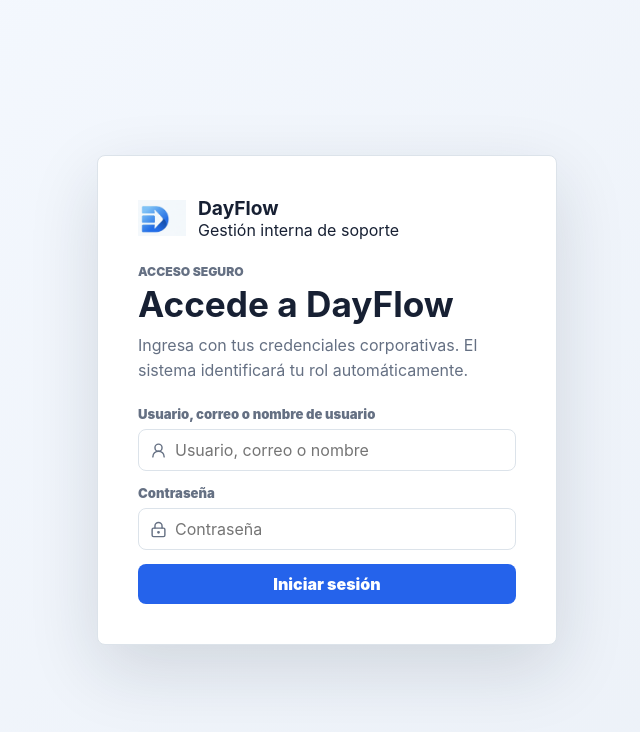
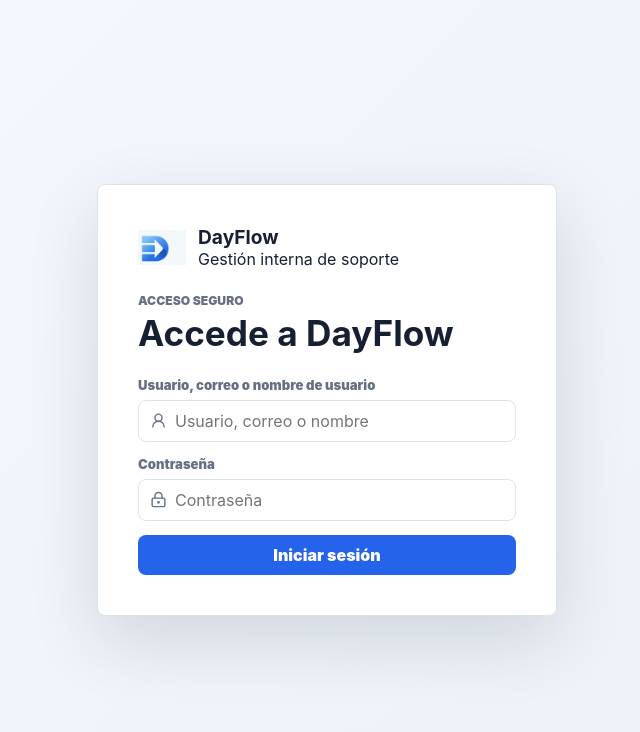
Before and after one commit to EricksonLara26/DayFlow, a React (Vite) app: page /login in a window 1280 px wide. Shown: the top 732 px of the page, without its empty margins (313-953 px from the left). Built offline with nearby package versions, Linux system fonts and the light colour scheme.

Commit message:
Refactor: Eliminar clase de estilo innecesaria y mensaje en el componente de inicio de sesión

```diff
--- a/src/pages/CreateTicket/CreateTicket.css
+++ b/src/pages/CreateTicket/CreateTicket.css
@@ -1,3 +1,5 @@
 .create-ticket-page {
+  width: 100%;
   max-width: 980px;
+  margin-inline: auto;
 }
--- a/src/pages/Login/Login.css
+++ b/src/pages/Login/Login.css
@@ -44,12 +44,6 @@
   font-size: 1.2rem;
 }
 
-.login-copy {
-  margin: 10px 0 0;
-  color: var(--muted);
-  line-height: 1.55;
-}
-
 .login-form {
   display: grid;
   gap: 14px;
--- a/src/pages/Login/Login.jsx
+++ b/src/pages/Login/Login.jsx
@@ -120,9 +120,6 @@ export default function Login({ message, onLogin }) {
         <div>
           <p className="eyebrow">Acceso seguro</p>
           <h1>Accede a DayFlow</h1>
-          <p className="login-copy">
-            Ingresa con tus credenciales corporativas. El sistema identificará tu rol automáticamente.
-          </p>
         </div>
 
         <form className="login-form" onSubmit={handleSubmit}>
```
